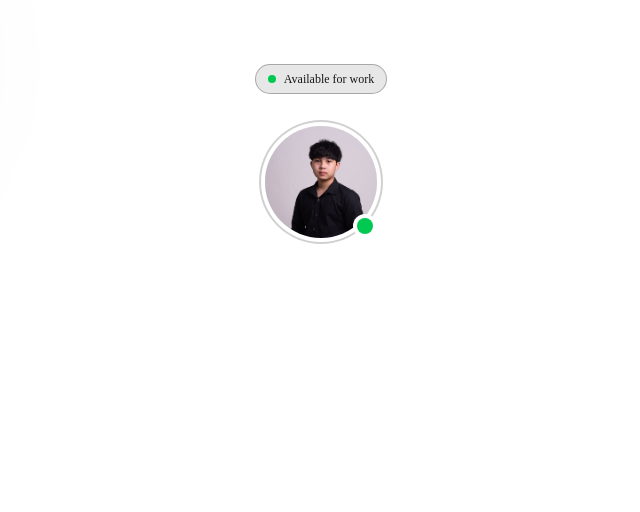
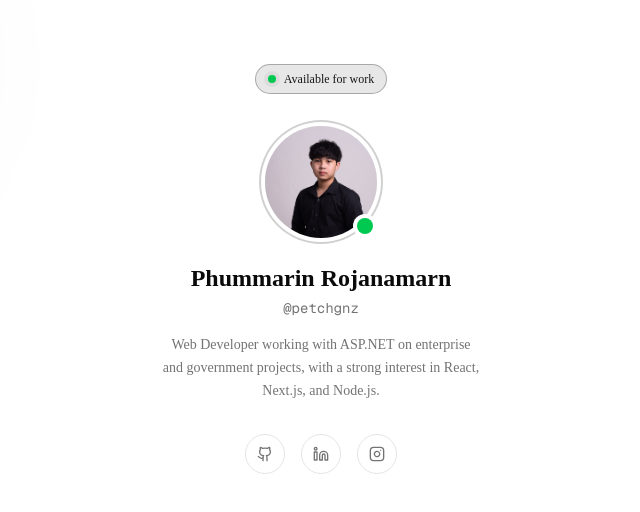
Before and after one commit to petchgnz/petchgnz-link_in_bio, a Next.js app: page / in a window 1280 px wide. Shown: the top 512 px of the page, without its empty margins (319-959 px from the left). Built offline with nearby package versions, Linux system fonts and the light colour scheme.

Commit message:
feat: finish profile-header + Contact button

```diff
--- a/app/page.tsx
+++ b/app/page.tsx
@@ -1,6 +1,7 @@
 'use client';
 
 import ProfileHeader from '@/components/features/profile-header';
+import SocialLinks from '@/components/features/social-links';
 import StatusBadge from '@/components/features/status-badge';
 
 export default function Home() {
@@ -17,10 +18,13 @@ export default function Home() {
 
         <ProfileHeader
           name={'Phummarin Rojanamarn'}
-          bio={'Description'}
+          bio={'Web Developer working with ASP.NET on enterprise and government projects, with a strong interest in React, Next.js, and Node.js.'}
           handle={'petchgnz'}
           avatarUrl='/img/miniPic.JPG'
         />
+
+        <SocialLinks />
+
       </div>
     </main>
   );
--- a/components/features/profile-header.tsx
+++ b/components/features/profile-header.tsx
@@ -16,7 +16,7 @@ function ProfileHeader({ name, bio, handle, avatarUrl }: ProfileHeaderProps) {
         <motion.div
           initial={{ opacity: 0, y: 20 }}
           animate={{ opacity: 1, y: 0 }}
-          transition={{ duration: 0.6, ease: [0.22, 1, 0.36, 1] }}
+          transition={{ duration: 0.7, ease: [0.22, 1, 0.25, 1] }}
           className='flex flex-col items-center text-center'
         >
           <Avatar className='size-28 ring-2 ring-primary/20 ring-offset-4 ring-offset-background'>
@@ -36,9 +36,34 @@ function ProfileHeader({ name, bio, handle, avatarUrl }: ProfileHeaderProps) {
         </motion.div>
       </div>
 
-      <motion.h1>
+      <motion.h1
+        initial={{ opacity: 0, y: 10 }}
+        animate={{ opacity: 1, y: 0 }}
+        transition={{ duration: 0.5, delay: 0.35 }}
+        className='text-2xl font-bold tracking-tight-tight text-foreground'
+      >
+        {name}
+      </motion.h1>
 
-      </motion.h1>
+      <motion.p
+        initial={{ opacity: 0, y: 10 }}
+        animate={{ opacity: 1, y: 0 }}
+        transition={{ duration: 0.5, delay: 0.45 }}
+        className='mt-1 font-mono text-sm text-muted-foreground'
+      >
+        @{handle}
+      </motion.p>
+
+      <motion.p
+        initial={{ opacity: 0, y: 10 }}
+        animate={{ opacity: 1, y: 0 }}
+        transition={{ duration: 0.5, delay: 0.55 }}
+        className='mt-4 max-w-xs text-pretty text-sm leading-relaxed text-muted-foreground'
+      >
+        {bio}
+      </motion.p>
+
+
     </motion.div>
   );
 }
--- /dev/null
+++ b/components/features/social-links.tsx
@@ -0,0 +1,44 @@
+'use client';
+
+import { motion } from 'motion/react';
+import { Github, Linkedin, Instagram } from 'lucide-react';
+
+const socials = [
+  { icon: Github, href: 'https://github.com/petchgnz', label: 'GitHub' },
+  {
+    icon: Linkedin,
+    href: 'https://www.linkedin.com/in/petchgnz/',
+    label: 'LinkedIn',
+  },
+  {
+    icon: Instagram,
+    href: 'https://www.instagram.com/petchgnz.p/',
+    label: 'Instagram',
+  },
+];
+
+const SocialLinks = () => {
+  return (
+    <motion.div
+      initial={{ opacity: 0, y: 10 }}
+      animate={{ opacity: 1, y: 0 }}
+      transition={{ duration: 0.5, delay: 0.35}}
+      className='flex items-center justify-center gap-4'
+    >
+      {socials.map(({ icon: Icon, href, label }) => (
+        <a
+          key={label}
+          href={href}
+          target='_blank'
+          rel='noopener noreferrer'
+          aria-label={label}
+          className='flex size-10 items-center justify-center rounded-full border border-border bg-card text-muted-foreground transition-all hover:border-primary/40 hover:bg-secondary hover:text-2xl_foreground'
+        >
+          <Icon className='size-4' />
+        </a>
+      ))}
+    </motion.div>
+  );
+};
+
+export default SocialLinks;
```
